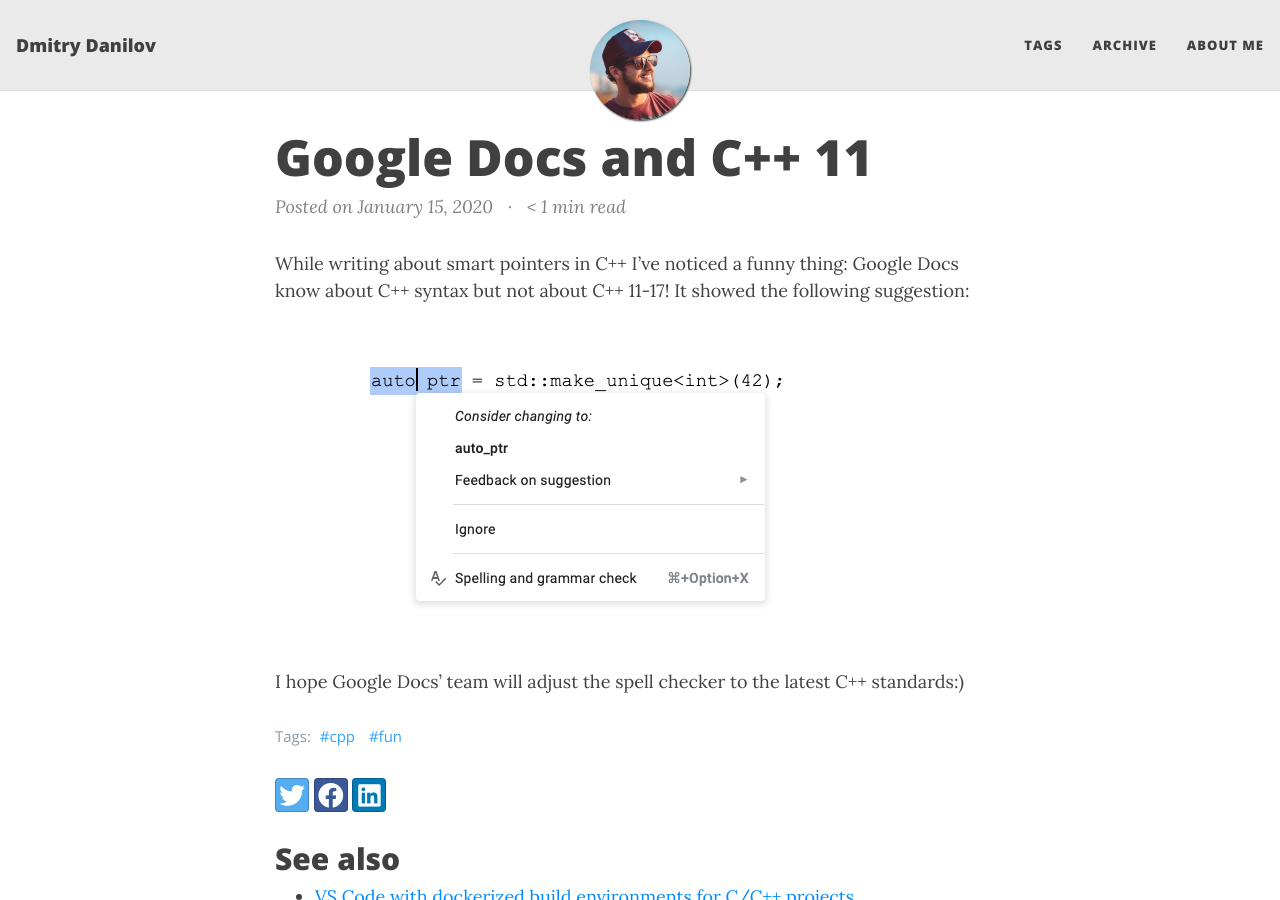
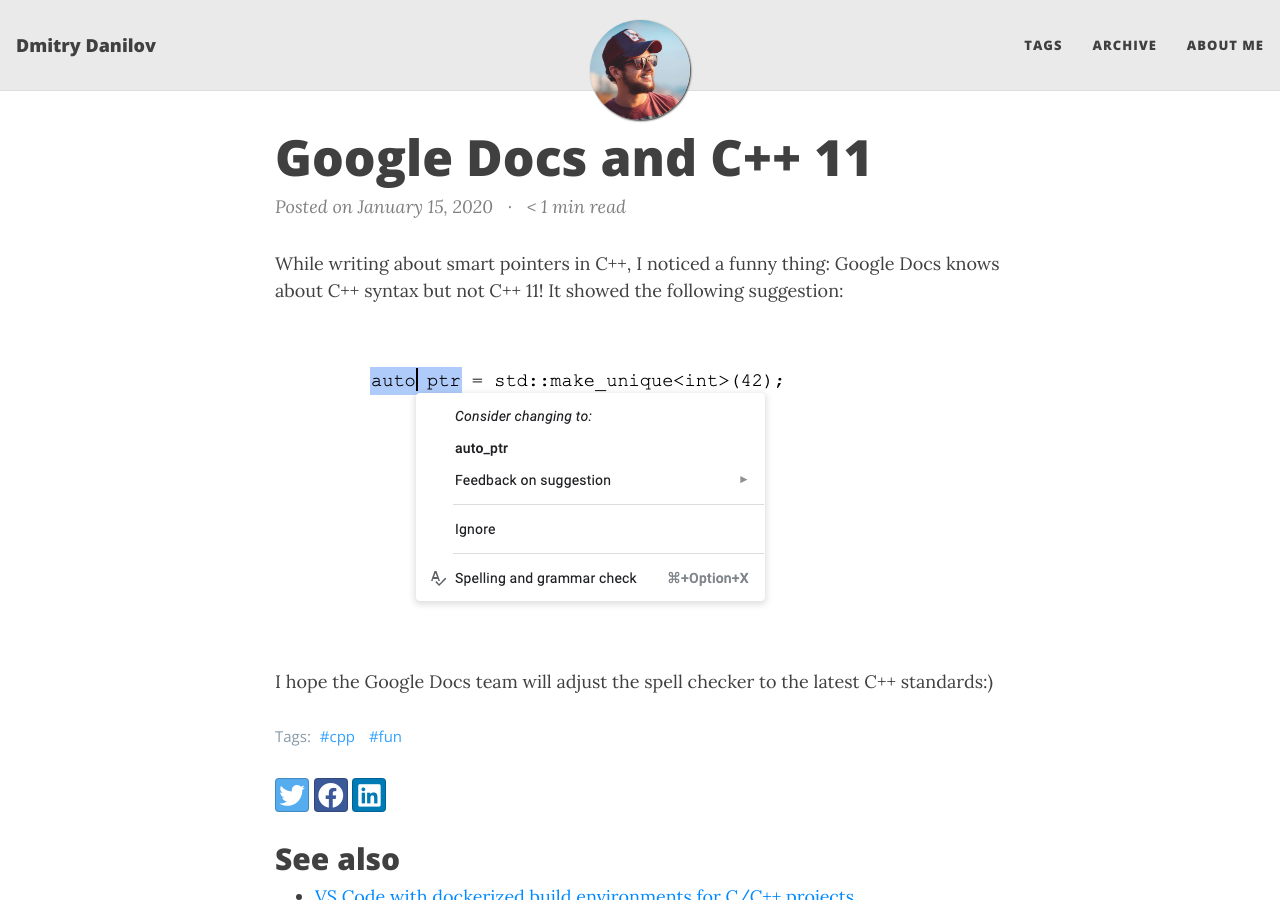
Before and after one commit to f-squirrel/f-squirrel.github.io, a Jekyll site: the page built from _posts/2020-01-15-google-docs-and-cpp11.md, in a window 1280 px wide and 900 px high. Built offline with Jekyll 4.4.1, drawn with Linux system fonts in a browser that asks for light colours; nearby versions of some CDN libraries; comment, search, counter and statistics services are not loaded.

Commit message:
fix(typos): in google docs C++ 11

```diff
--- a/_posts/2020-01-15-google-docs-and-cpp11.md
+++ b/_posts/2020-01-15-google-docs-and-cpp11.md
@@ -8,9 +8,9 @@
 ---
 
 
-While writing about smart pointers in C++ I’ve noticed a funny thing: Google Docs know about C++ syntax but not about C++ 11-17!
+While writing about smart pointers in C++, I noticed a funny thing: Google Docs knows about C++ syntax but not C++ 11!
 It showed the following suggestion:
 
 ![Google Docs does not recognize CPP 11](/img/google_docs_cpp11_auto_ptr.png)
 
-I hope Google Docs’ team will adjust the spell checker to the latest C++ standards:)
+I hope the Google Docs team will adjust the spell checker to the latest C++ standards:)
```
